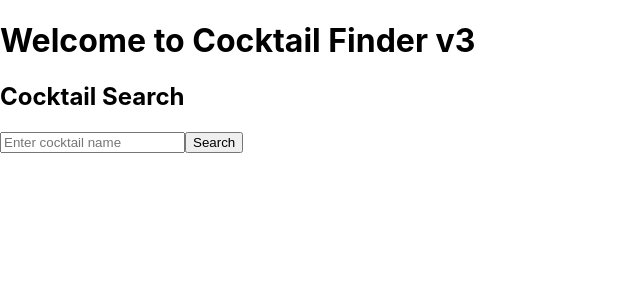
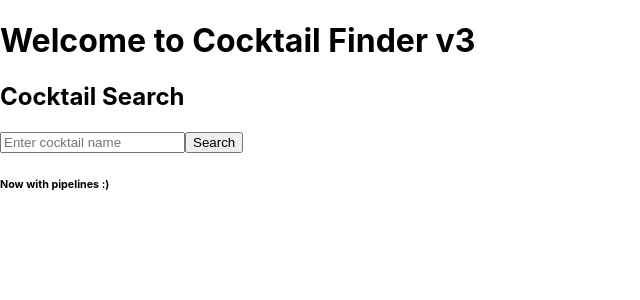
Before and after one commit to KyleWeiland/CocktailRecipeLookup, a React (Create React App) app in the folder cocktail-reciple-lookup-ui/: page / in a window 1280 px wide. Shown: the top 300 px of the page, without its empty margins (0-640 px from the left). Built offline with nearby package versions, Linux system fonts and the light colour scheme.

Commit message:
Adjusted ui for testing

```diff
--- a/cocktail-reciple-lookup-ui/src/App.js
+++ b/cocktail-reciple-lookup-ui/src/App.js
@@ -5,6 +5,7 @@ function App() {
     <div>
       <h1>Welcome to Cocktail Finder v3</h1>
       <CocktailSearch></CocktailSearch>
+      <h6>Now with pipelines :)</h6>
     </div>
   );
 }
```
